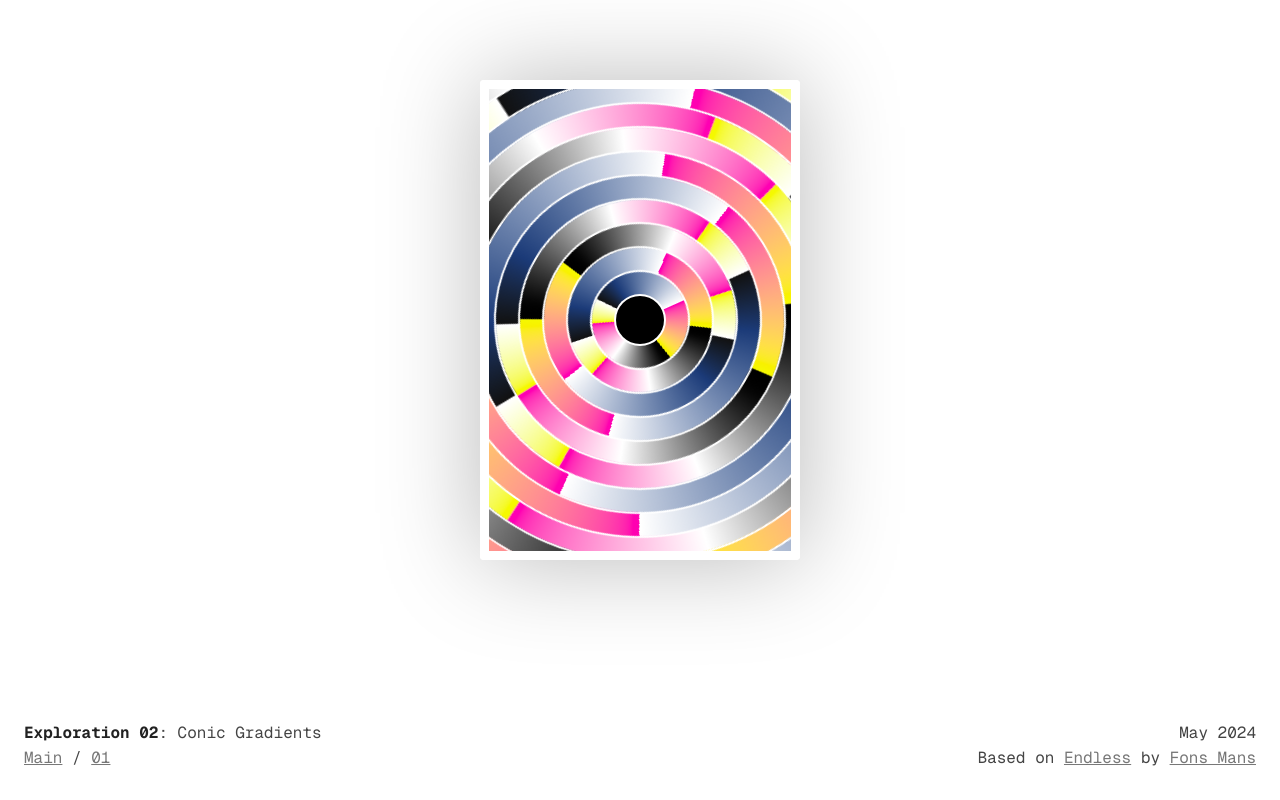
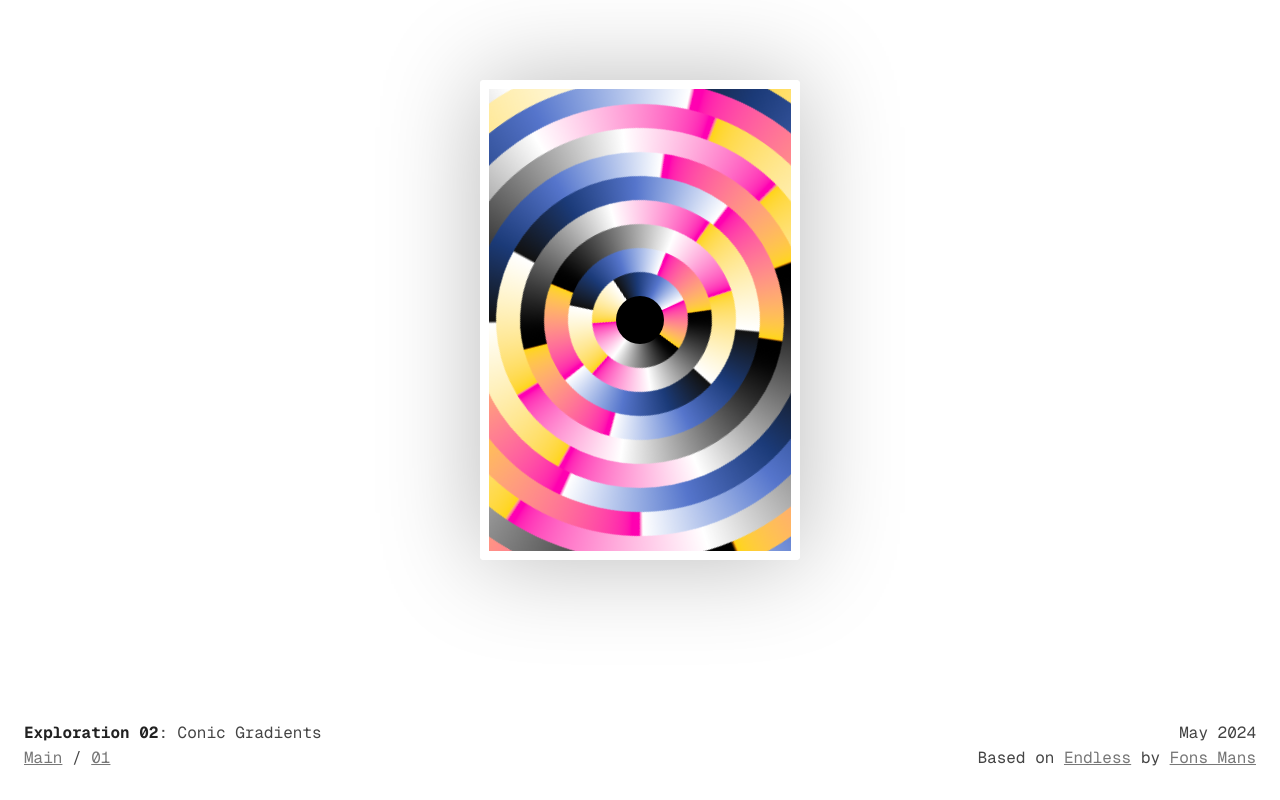
Before and after one commit to GrossDesignCo/mattgross.io, a Next.js app: page /explorations/02 in a window 1280 px wide. Built offline with nearby package versions, Linux system fonts and the light colour scheme.

Commit message:
gradient improvemenets

```diff
--- a/pages/explorations/02/index.module.css
+++ b/pages/explorations/02/index.module.css
@@ -15,8 +15,9 @@
 
   /* Color stops */
   --pink: lch(60 95 350);
-  --yellow: lch(95 100 100);
+  --yellow: lch(95 100 70);
   --navy: lch(25 40 280);
+  --mid-blue: lch(50 50 280);
 
   height: 100vh;
   width: 100vw;
@@ -84,15 +85,17 @@
   background: conic-gradient(
     from var(--start),
     var(--pink) 0deg,
-    var(--yellow) 75deg,
-    #000 75.5deg,
+    var(--yellow) 60deg,
+    #000 61deg,
     #fff 150deg,
     var(--pink) 200deg,
-    var(--yellow) 200.5deg,
-    #fff 230deg,
-    #111 230.5deg,
-    var(--navy) 260deg,
-    #fff 359.5deg
+    var(--yellow) 201deg,
+    #fff 260deg,
+    #111 261deg,
+    var(--navy) 290deg,
+    var(--mid-blue) 320deg,
+    #fff 359deg,
+    var(--pink) 360deg
   );
 
   position: absolute;
@@ -100,7 +103,6 @@
   height: var(--circumference);
   top: calc(50% - var(--circumference) / 2);
   left: calc(50% - var(--circumference) / 2);
-  box-shadow: 0 0 0px 2px var(--bg);
 }
 
 .bg12 {
```
